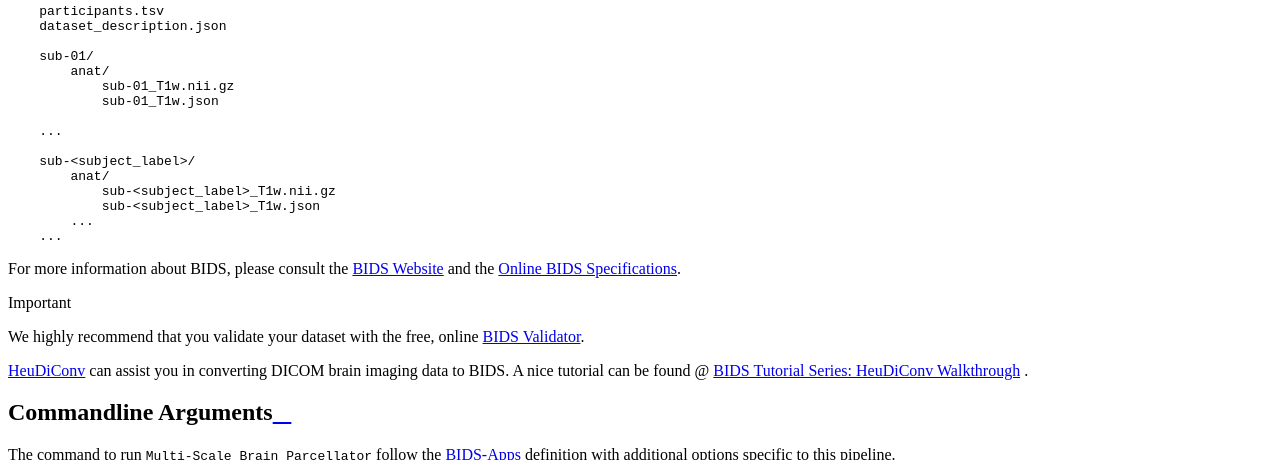
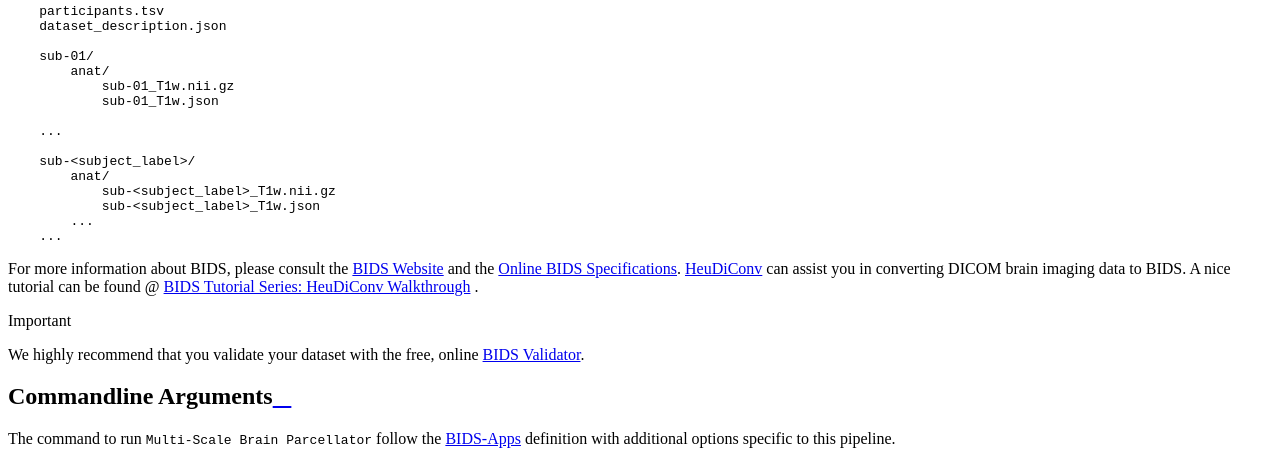
Before and after one commit to sebastientourbier/multiscalebrainparcellator, a Sphinx documentation site: the page built from docs/usage.rst, in a window 1280 px wide and 900 px high, scrolled down 1408 px, cut to the strip 0-460 px from the top of the window. Built offline with Sphinx 7.4.7 and the Read the Docs theme 2.0.0, drawn with Linux system fonts in a browser that asks for light colours; the version number could not be read and is left out.

Commit message:
DOC: reviewed order

```diff
--- a/docs/usage.rst
+++ b/docs/usage.rst
@@ -34,13 +34,10 @@ Structure)` format, and it must include at least one T1w or MPRAGE structural im
             ...
         ...
 
-For more information about BIDS, please consult the `BIDS Website <https://bids.neuroimaging.io/>`_ and the `Online BIDS Specifications <https://bids-specification.readthedocs.io/en/stable/>`_.
-
+For more information about BIDS, please consult the `BIDS Website <https://bids.neuroimaging.io/>`_ and the `Online BIDS Specifications <https://bids-specification.readthedocs.io/en/stable/>`_. `HeuDiConv <https://github.com/nipy/heudiconv>`_ can assist you in converting DICOM brain imaging data to BIDS. A nice tutorial can be found @ `BIDS Tutorial Series: HeuDiConv Walkthrough <http://reproducibility.stanford.edu/bids-tutorial-series-part-2a/>`_ .
 
 .. important::
 	We highly recommend that you validate your dataset with the free, online `BIDS Validator <http://bids-standard.github.io/bids-validator/>`_.
-
-`HeuDiConv <https://github.com/nipy/heudiconv>`_ can assist you in converting DICOM brain imaging data to BIDS. A nice tutorial can be found @ `BIDS Tutorial Series: HeuDiConv Walkthrough <http://reproducibility.stanford.edu/bids-tutorial-series-part-2a/>`_ .
 
 
 Commandline Arguments
```
